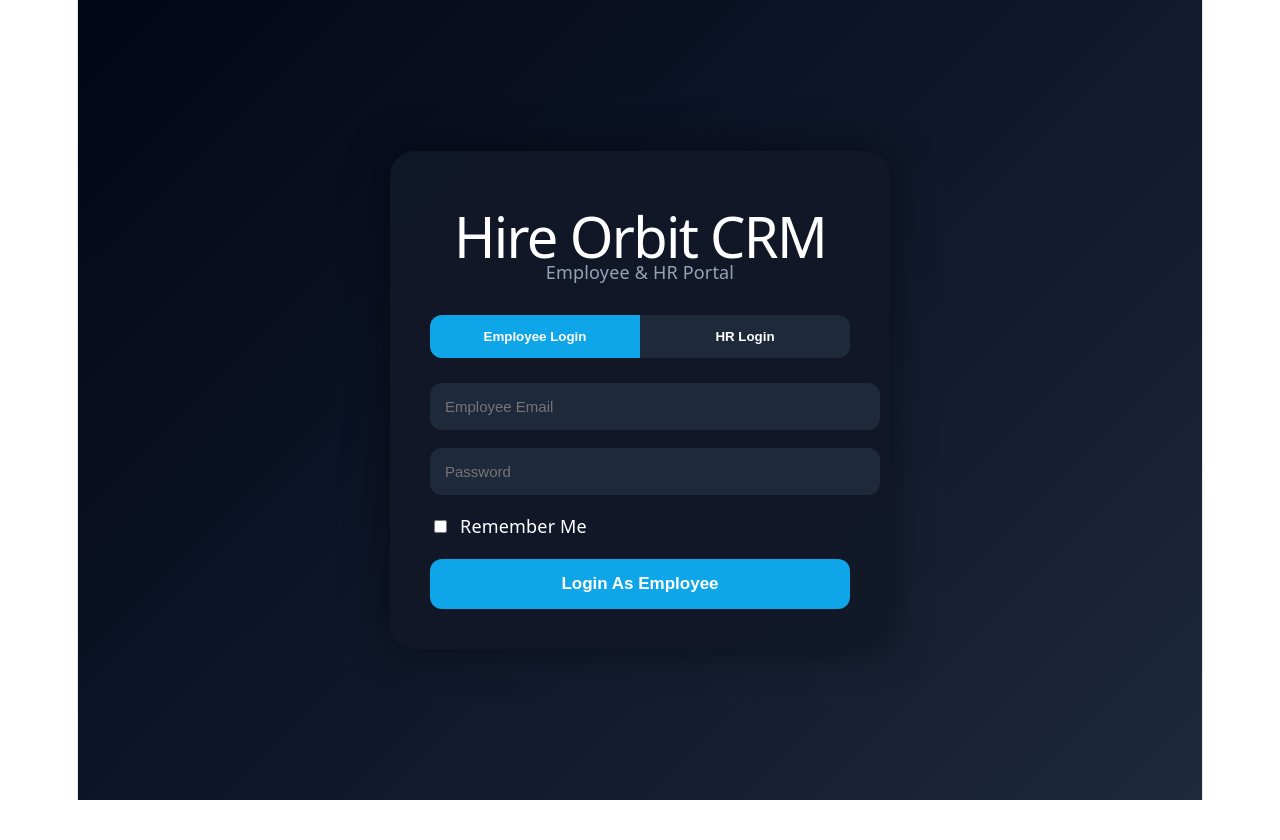
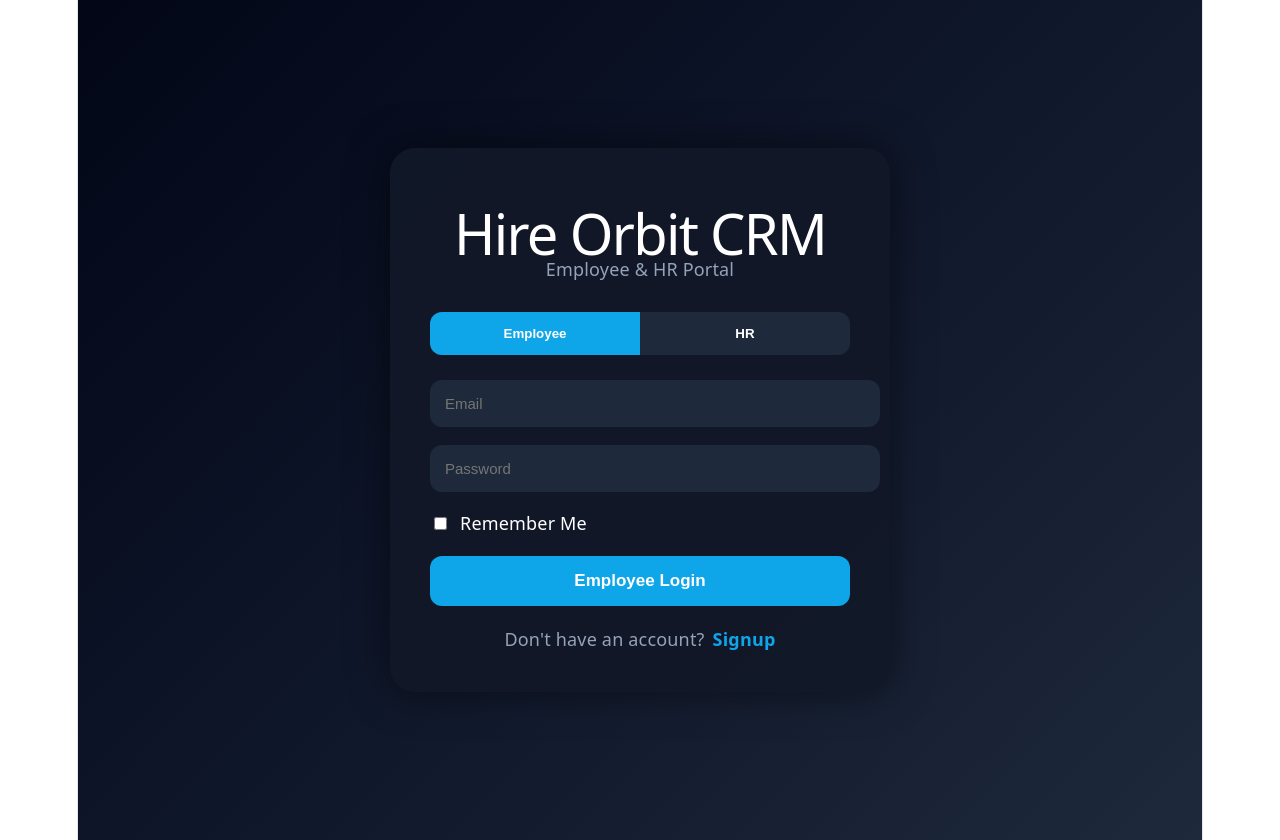
Before and after one commit to abhiram2113/crm, a React app in the folder frontend/: page / in a window 1280 px wide. Before the commit the page ends 800 px from the top, so only its background shows below. Built offline with nearby package versions, Linux system fonts and the light colour scheme; the HTML template or start-up script is replaced by a standard one.

Commit message:
fix vercel routes

```diff
--- a/frontend/src/pages/Login.jsx
+++ b/frontend/src/pages/Login.jsx
@@ -10,6 +10,12 @@ function Login() {
 
   const [isHR, setIsHR] =
     useState(false);
+
+  const [isSignup, setIsSignup] =
+    useState(false);
+
+  const [name, setName] =
+    useState("");
 
   const [email, setEmail] =
     useState("");
@@ -44,7 +50,6 @@ function Login() {
           "savedPassword",
           password
         );
-
       }
 
 
@@ -54,17 +59,45 @@ function Login() {
 
 
 
-      // ======================
       // HR LOGIN
-      // ======================
-
       if (isHR) {
 
-        // STATIC HR LOGIN
+        const savedHR =
+          JSON.parse(
+            localStorage.getItem(
+              "hrAccount"
+            )
+          );
+
+
+
+
+
+
+
+
         if (
-          email === "hr@gmail.com"
+          !savedHR
+        ) {
+
+          alert(
+            "No HR Account Found"
+          );
+
+          return;
+        }
+
+
+
+
+
+
+
+
+        if (
+          savedHR.email === email
           &&
-          password === "123456"
+          savedHR.password === password
         ) {
 
           localStorage.setItem(
@@ -72,15 +105,13 @@ function Login() {
             "true"
           );
 
-
-
           navigate(
             "/hr-dashboard"
           );
 
+        }
 
-
-        } else {
+        else {
 
           alert(
             "Invalid HR Credentials"
@@ -97,10 +128,7 @@ function Login() {
 
 
 
-      // ======================
       // EMPLOYEE LOGIN
-      // ======================
-
       const response =
         await axios.post(
 
@@ -119,13 +147,19 @@ function Login() {
 
 
 
-      // SUCCESS
-      if (response.data.employee) {
+      if (
+        response.data.employee
+      ) {
 
         localStorage.setItem(
           "isLoggedIn",
           "true"
         );
+
+
+
+
+
 
 
 
@@ -139,14 +173,21 @@ function Login() {
 
 
 
+
+
+
+
+
         navigate(
           "/dashboard"
         );
 
-      } else {
+      }
+
+      else {
 
         alert(
-          "Invalid Employee Credentials"
+          "Invalid Credentials"
         );
       }
 
@@ -158,6 +199,119 @@ function Login() {
 
       alert(
         "Login Failed"
+      );
+    }
+  };
+
+
+
+
+
+
+
+
+
+  // SIGNUP
+  const signup = async () => {
+
+    try {
+
+      // HR SIGNUP
+      if (isHR) {
+
+        const hrData = {
+          name,
+          email,
+          password,
+        };
+
+
+
+
+
+
+
+
+        localStorage.setItem(
+
+          "hrAccount",
+
+          JSON.stringify(
+            hrData
+          )
+        );
+
+
+
+
+
+
+
+
+        alert(
+          "HR Account Created"
+        );
+
+
+
+
+
+
+
+
+        setIsSignup(false);
+
+        return;
+      }
+
+
+
+
+
+
+
+
+      // EMPLOYEE SIGNUP
+      const response =
+        await axios.post(
+
+          "https://crm-1q6v.onrender.com/api/employees/register",
+
+          {
+            name,
+            email,
+            password,
+          }
+        );
+
+
+
+
+
+
+
+
+      alert(
+        "Employee Account Created"
+      );
+
+
+
+
+
+
+
+
+      setIsSignup(false);
+
+    }
+
+    catch (error) {
+
+      console.log(error);
+
+      alert(
+        "Signup Failed"
       );
     }
   };
@@ -187,6 +341,8 @@ function Login() {
 
         background:
           "linear-gradient(135deg,#020617,#0f172a,#1e293b)",
+
+        padding: "20px",
       }}
     >
 
@@ -207,7 +363,6 @@ function Login() {
       >
 
         {/* TITLE */}
-
         <h1
           style={{
             color: "white",
@@ -286,7 +441,7 @@ function Login() {
               cursor: "pointer",
             }}
           >
-            Employee Login
+            Employee
           </button>
 
 
@@ -320,10 +475,38 @@ function Login() {
               cursor: "pointer",
             }}
           >
-            HR Login
+            HR
           </button>
 
         </div>
+
+
+
+
+
+
+
+
+
+        {/* NAME */}
+        {isSignup && (
+
+          <input
+            type="text"
+
+            placeholder="Full Name"
+
+            value={name}
+
+            onChange={(e) =>
+              setName(
+                e.target.value
+              )
+            }
+
+            style={inputStyle}
+          />
+        )}
 
 
 
@@ -337,11 +520,7 @@ function Login() {
         <input
           type="email"
 
-          placeholder={
-            isHR
-              ? "HR Email"
-              : "Employee Email"
-          }
+          placeholder="Email"
 
           value={email}
 
@@ -388,6 +567,8 @@ function Login() {
 
 
         {/* REMEMBER */}
+        {!isSignup && (
+
           <div
             style={{
               display: "flex",
@@ -417,6 +598,7 @@ function Login() {
             Remember Me
 
           </div>
+        )}
 
 
 
@@ -426,9 +608,13 @@ function Login() {
 
 
 
-        {/* LOGIN BUTTON */}
+        {/* BUTTON */}
         <button
-          onClick={login}
+          onClick={
+            isSignup
+              ? signup
+              : login
+          }
 
           style={{
             width: "100%",
@@ -451,12 +637,22 @@ function Login() {
             fontSize: "17px",
 
             cursor: "pointer",
+
+            marginBottom: "20px",
           }}
         >
 
-          {isHR
-            ? "Login As HR"
-            : "Login As Employee"}
+          {isSignup
+            ? (
+              isHR
+                ? "Create HR Account"
+                : "Create Employee Account"
+            )
+            : (
+              isHR
+                ? "HR Login"
+                : "Employee Login"
+            )}
 
         </button>
 
@@ -468,37 +664,51 @@ function Login() {
 
 
 
-        {/* HR CREDENTIALS */}
-        {isHR && (
+        {/* SWITCH */}
+        <p
+          style={{
+            color: "#94a3b8",
 
-          <div
-            style={{
-              marginTop: "20px",
-
-              background: "#1e293b",
-
-              padding: "15px",
-
-              borderRadius: "12px",
-
-              color: "#cbd5e1",
-
-              fontSize: "14px",
+            textAlign: "center",
           }}
         >
 
-            <p>
-              HR Email:
-              hr@gmail.com
+          {isSignup
+            ? "Already have an account?"
+            : "Don't have an account?"}
+
+
+
+
+
+
+
+
+          <span
+            onClick={() =>
+              setIsSignup(
+                !isSignup
+              )
+            }
+
+            style={{
+              color: "#0ea5e9",
+
+              marginLeft: "8px",
+
+              cursor: "pointer",
+
+              fontWeight: "bold",
+            }}
+          >
+
+            {isSignup
+              ? "Login"
+              : "Signup"}
+
+          </span>
+
         </p>
-
-            <p>
-              Password:
-              123456
-            </p>
-
-          </div>
-        )}
 
       </div>
 
```
Lines whose indentation alone changed are shown as unchanged.
